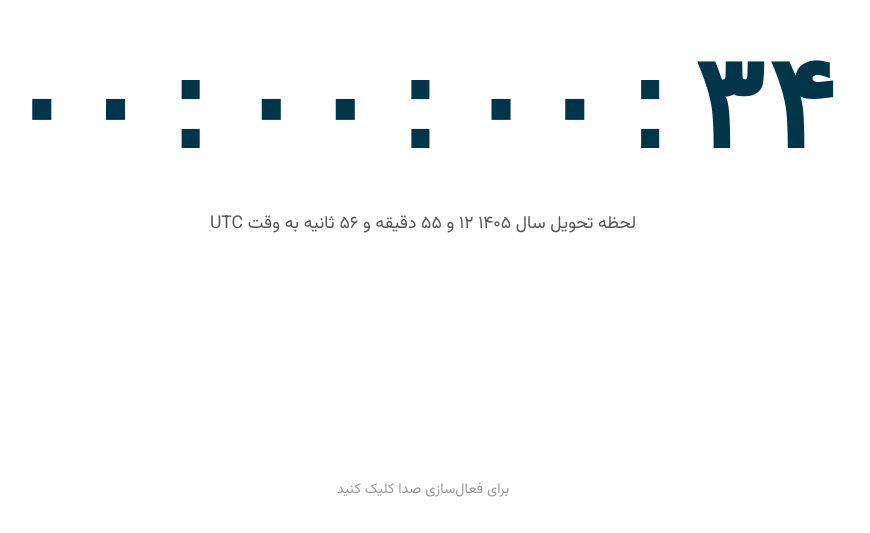
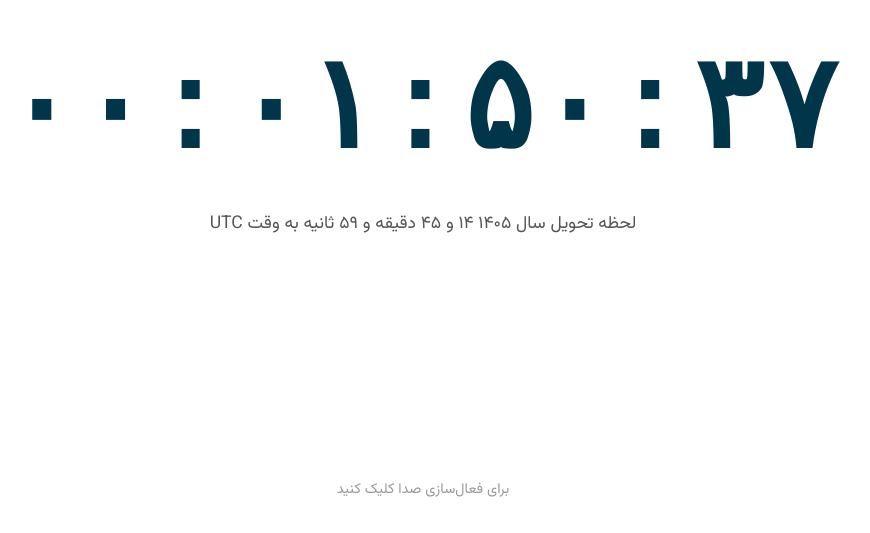
Before and after one commit to mh-salari/nowruz-countdown, a plain HTML site: page index.html in a window 1280 px wide. Shown: the part 267-800 px from the top of the page, without its empty margins (217-1087 px from the left). Drawn offline with Linux system fonts and the light colour scheme; no server answers.

Commit message:
chore: set actual Nowruz 1405 tahvil time (14:45:59 UTC)

```diff
--- a/index.html
+++ b/index.html
@@ -102,7 +102,7 @@
 
 <script>
 (function() {
-  var TARGET = new Date('2026-03-20T12:55:56Z').getTime(); // TEST. Real: 2026-03-20T14:45:59Z
+  var TARGET = new Date('2026-03-20T14:45:59Z').getTime(); // Nowruz 1405 - 18:15:59 Tehran time
   var $countdown = document.getElementById('countdown');
   var $tahvil = document.getElementById('tahvil');
   var $main = document.getElementById('main');
```
